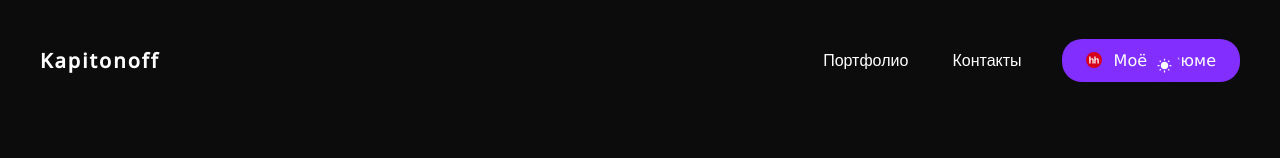
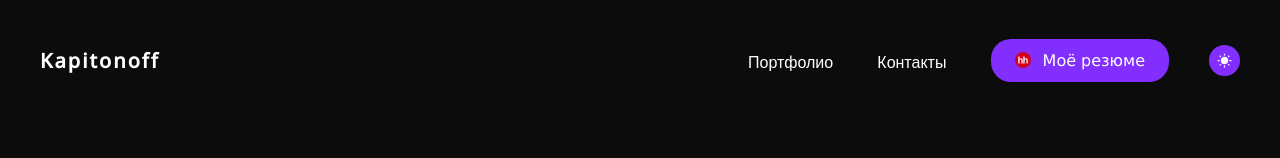
Before and after one commit to CaIgAck/about-me, a Nuxt app: page / in a window 1280 px wide. Shown: the top 158 px of the page. Built offline with nearby package versions, Linux system fonts and the light colour scheme.

Commit message:
HEADER: fix header and toggle theme switch

```diff
--- a/components/BaseContainerToggleTheme.vue
+++ b/components/BaseContainerToggleTheme.vue
@@ -35,11 +35,10 @@ const toggleTheme = () => {
 
 <style scoped lang="scss">
 .container__toggle-theme {
-  position: absolute;
-  top: 50px;
-  right: 100px;
+  height: max-content;
   .toggle-theme {
     position: sticky;
+    top: 0;
   }
 }
 </style>
--- a/components/BaseHeader.vue
+++ b/components/BaseHeader.vue
@@ -1,5 +1,6 @@
 <script setup lang="ts">
 import LinkButton from "~/components/UI/LinkButton.vue";
+import BaseContainerToggleTheme from "./BaseContainerToggleTheme.vue";
 </script>
 
 <template>
@@ -26,8 +27,8 @@ import LinkButton from "~/components/UI/LinkButton.vue";
       >
         Контакты
       </a>
-    </nav>
       <LinkButton
+        class="header__resume"
         href="https://kazan.hh.ru/resume/c9f32b57ff082686b10039ed1f657149335061"
       >
         <img
@@ -38,6 +39,8 @@ import LinkButton from "~/components/UI/LinkButton.vue";
           alt="hh.ru"
         > Моё резюме
       </LinkButton>
+    </nav>
+    <BaseContainerToggleTheme class="toggle-theme" />
   </header>
 </template>
 
@@ -55,7 +58,9 @@ import LinkButton from "~/components/UI/LinkButton.vue";
     text-decoration: none;
     letter-spacing: 2px;
   }
-
+  // &__resume{
+  //   margin-right: var(--spacing-5);
+  // }
 }
 .navigation {
   margin-left: auto;
@@ -81,4 +86,10 @@ import LinkButton from "~/components/UI/LinkButton.vue";
     padding: 10px 20px;
   }
 }
+
+@media screen and (max-width: 680px) {
+  .navigation {
+    display: none;
+  }
+}
 </style>
--- a/pages/index.vue
+++ b/pages/index.vue
@@ -1,7 +1,6 @@
 <script lang="ts" setup>
 import BaseHeader from "~/components/BaseHeader.vue";
 import BaseFooter from "~/components/BaseFooter.vue";
-import BaseContainerToggleTheme from "~/components/BaseContainerToggleTheme.vue";
 
 
 
@@ -10,5 +9,4 @@ import BaseContainerToggleTheme from "~/components/BaseContainerToggleTheme.vue"
   <BaseHeader />
   <BaseMain />
   <BaseFooter />
-  <BaseContainerToggleTheme />
 </template>
```
Lines whose indentation alone changed are shown as unchanged.
